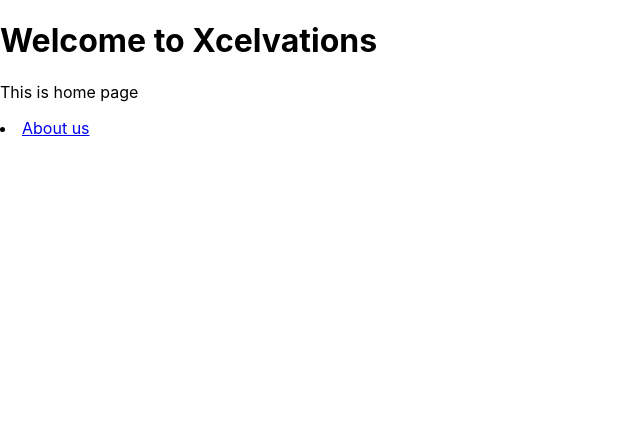
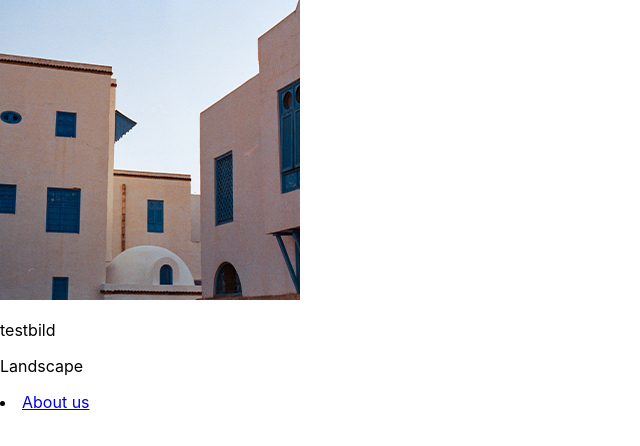
Before and after one commit to JulianDiener/webtech, a React (Create React App) app: page / in a window 1280 px wide. Shown: the top 446 px of the page, without its empty margins (0-640 px from the left). Built offline with nearby package versions, Linux system fonts and the light colour scheme.

Commit message:
CHG: used pictures.json

```diff
--- a/src/webpages/home.js
+++ b/src/webpages/home.js
@@ -1,12 +1,15 @@
 import React from 'react';
+import data from './pictures.json';
 import {
     Link
 } from "react-router-dom";
+
 const Home = () => {
     return (
         <div>
-            <h1>Welcome to Xcelvations</h1>
-            <p>This is home page</p>
+            <img src={data.pictures[0].src} alt="Test"/>
+            <p>{data.pictures[0].name}</p>
+            <p>{data.pictures[0].type}</p>
             <li><Link to="/aboutus">About us</Link></li>
         </div>
     );
```
